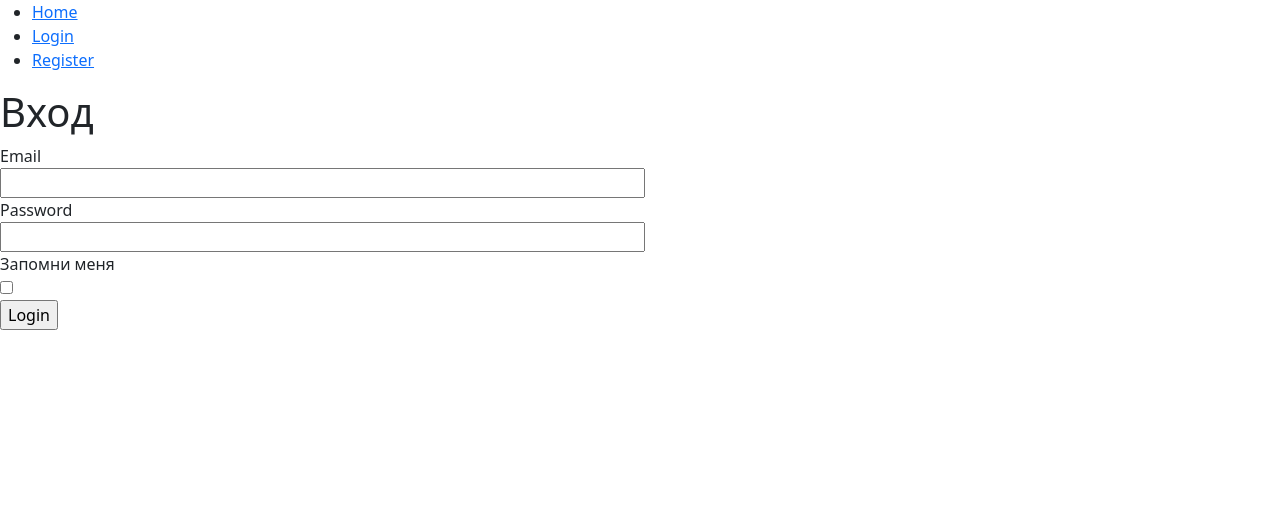
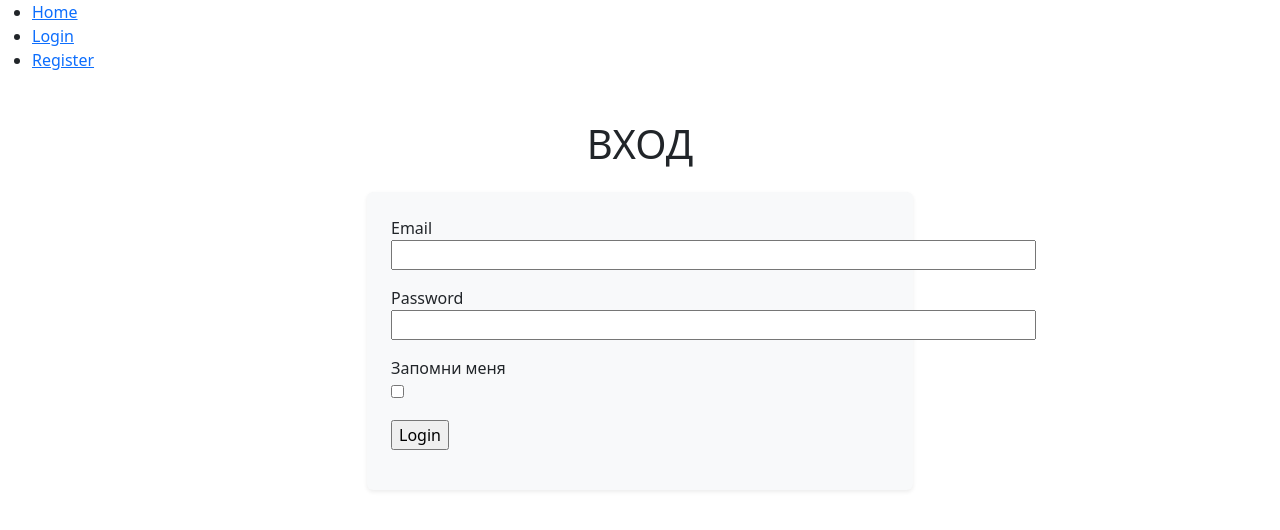
Before and after one commit to Sophiya-ai/VD07_authentification_authorization, a Flask app: page /login in a window 1280 px wide. Shown: the top 530 px of the page. Run offline with Flask 3, Linux system fonts and the light colour scheme; some libraries are stand-ins or nearby versions.

Commit message:
for hw decorated login

```diff
--- a/cw_app/forms.py
+++ b/cw_app/forms.py
@@ -31,3 +31,6 @@ class LoginForm(FlaskForm):
     password = PasswordField('Password', validators=[DataRequired()])
     remember = BooleanField('Запомни меня') #создание галочки с подписью
     submit = SubmitField('Login')
+
+class AccountForm(FlaskForm):
+    pass
--- a/cw_app/routes.py
+++ b/cw_app/routes.py
@@ -27,7 +27,6 @@ def register():
     # Это удобно, потому что позволяет обработать форму только в том случае,
     # если она была отправлена и все поля формы корректны
     if form.validate_on_submit():
-        form.validate_email(form.email)
         hashed_password = generate_password_hash(form.password.data)
         user = User(username=form.username.data, email=form.email.data, password=hashed_password)
         db.session.add(user)
--- a/cw_app/templates/login.html
+++ b/cw_app/templates/login.html
@@ -5,24 +5,29 @@
 {% endblock %}
 
 {% block content %}
-    <h1>Вход</h1>
-    <form method="POST" action="{{ url_for('login') }}">
+    <div class="container mt-5"> <!-- margin-top level 5 -->
+        <div class="row justify-content-center">
+            <div class="col-lg-6">
+                <h1 class="text-uppercase text-center mb-4">Вход</h1>
+                <form method="POST" action="{{ url_for('login') }}" class="bg-light p-4 rounded shadow-sm">
                     {{ form.hidden_tag() }}
-        <div>
+                    <div class="mb-3">
                         {{ form.email.label }}<br>
                         {{ form.email(size=64) }}
                     </div>
-        <div>
+                    <div class="mb-3">
                         {{ form.password.label }}<br>
                         {{ form.password(size=64) }}
                     </div>
-        <div>
+                    <div class="mb-3">
                         {{ form.remember.label }}<br>
                         {{ form.remember }}
                     </div>
-        <div>
+                    <div class="mb-3">
                         {{ form.submit() }}
                     </div>
-
                 </form>
+             </div>
+        </div>
+    </div>
 {% endblock %}
--- a/cw_app/templates/register.html
+++ b/cw_app/templates/register.html
@@ -42,4 +42,7 @@
                         {{ form.submit() }}
                     </div>
                 </form>
+            </div>
+        </div>
+    </div>
 {% endblock %}
```
Lines whose indentation alone changed are shown as unchanged.
